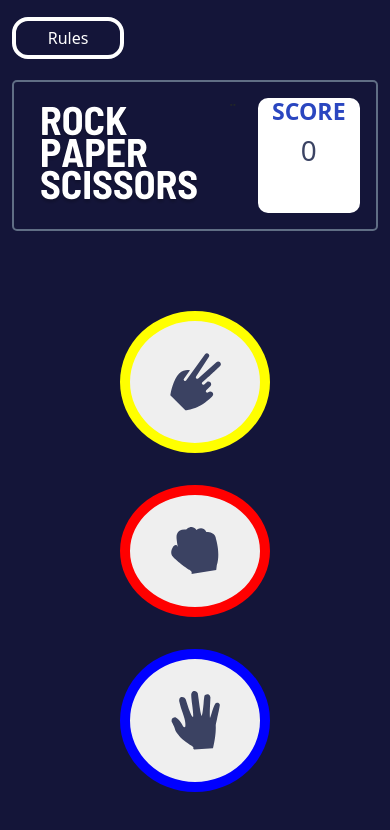
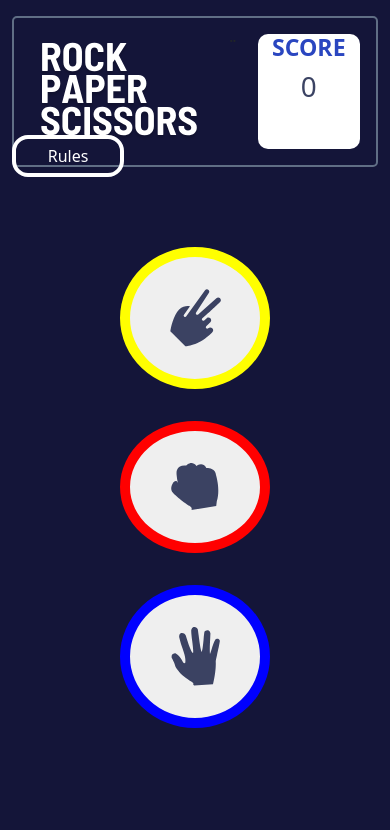
Before and after one commit to CasperBjarnetoft/onlinegame, a plain HTML site: page index.html in a window 390 px wide. Drawn offline with nearby package versions, Linux system fonts and the light colour scheme.

Commit message:
lagt till kod

```diff
--- a/style.css
+++ b/style.css
@@ -206,11 +206,7 @@ body {
   .button {
     position: absolute;
     left: 3%;
-    top: 2%;
-  }
-
-  .headeroutline {
-    margin-top: 5rem;
+    top: 16%;
   }
 
   .scorecard {
```
